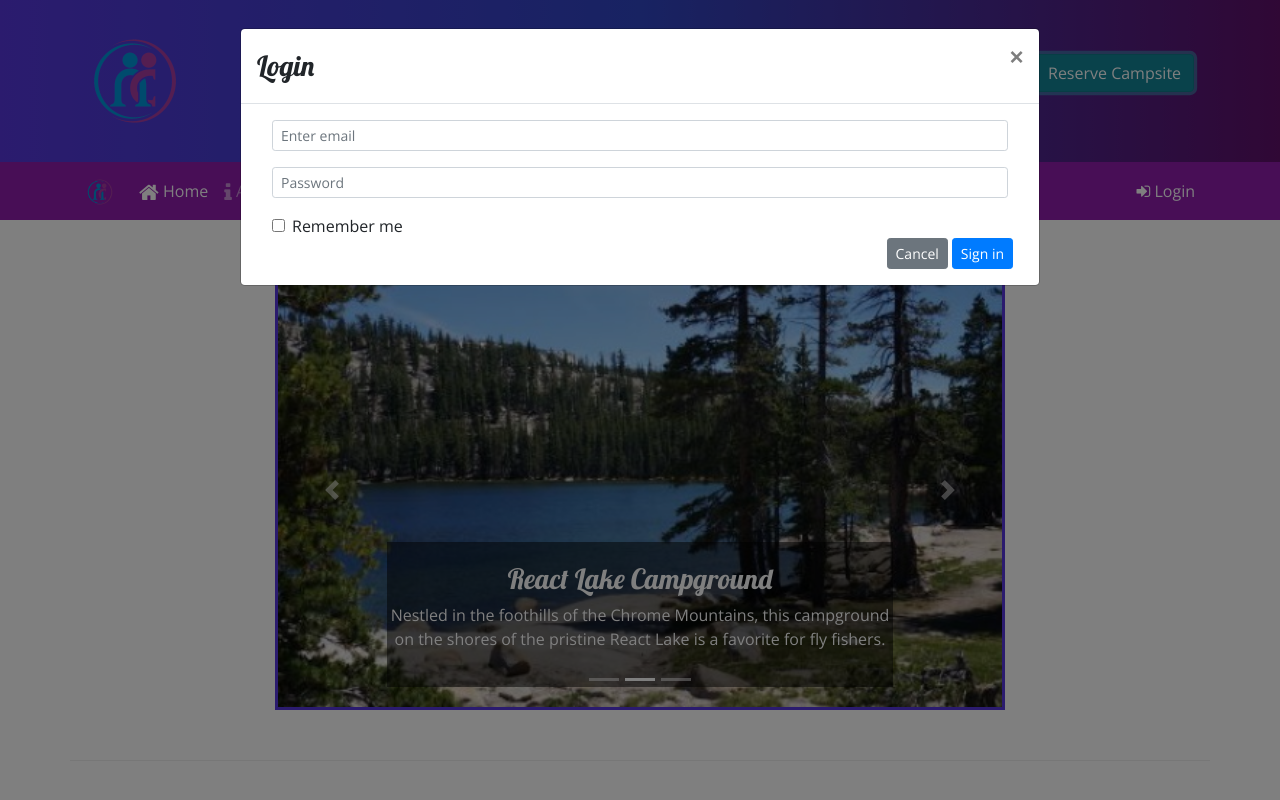
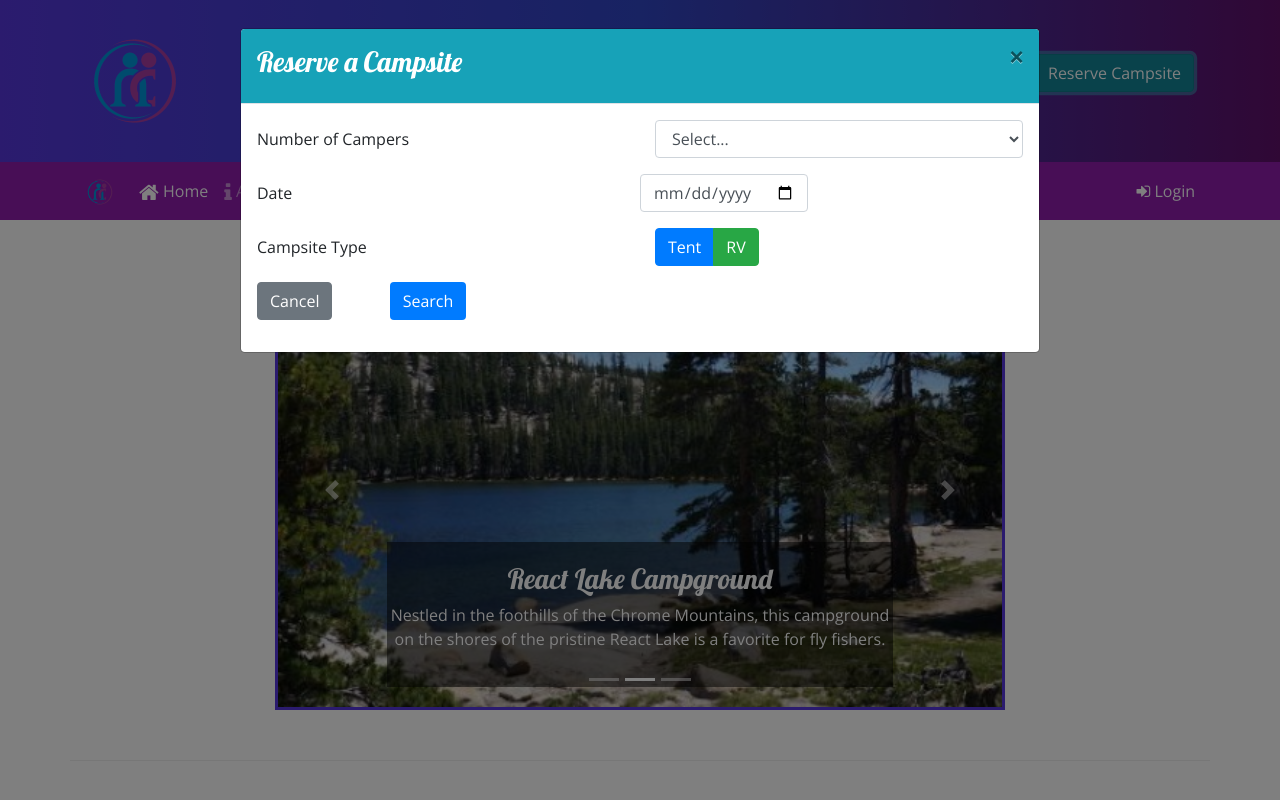
Before and after one commit to andrewshoemaker75/nucampsite, a website: page index.html in a window 1280 px wide. Both pictures are taken after a click on the button "Reserve Campsite". Shown: the top 800 px of the page. Drawn offline with nearby package versions, Linux system fonts and the light colour scheme.

Commit message:
Need to fix alignment on modal

```diff
--- a/index.html
+++ b/index.html
@@ -98,39 +98,71 @@
         </div>
     </div>
 
-    <div id="reserveModal" class="modal fade" role="dialog">
+    <div class="modal fade" id="reserveModal" role="dialog">
         <div class="modal-dialog modal-lg" role="document">
             <div class="modal-content">
-                <div class="modal-header">
-                    <h3 class="modal-title">Login</h3>
+
+                <div class="modal-header bg-info container-fluid">
+                    <h3 class="text-white">Reserve a Campsite</h3>
                     <button type="button" class="close" data-dismiss="modal">&times;</button>
                 </div>
-                <div class="modal-body">
-                    <div class="container-fluid">
-                        <form>
-                            <div class="form-row">
-                                <div class="form-group col-12">
-                                    <label class="sr-only" for="loginEmail">Email address</label>
-                                    <input type="email" class="form-control form-control-sm" id="loginEmail" placeholder="Enter email">
-                                </div>
-                                <div class="form-group col-12">
-                                    <label class="sr-only" for="loginPassword">Password</label>
-                                    <input type="password" class="form-control form-control-sm" id="loginPassword"
-                                    placeholder="Password">
-                                </div>
-                                <div class="col">
-                                    <div class="form-check">
-                                        <input class="form-check-input" type="checkbox">
-                                        <label class="form-check-label"> Remember me</label>
-                                    </div>
-                                </div>
+
+                <div class="modal-body container-fluid">
+                    <form id="reserveForm">
+
+                        <div class="row form-group">
+                            <label for="numCampers" class="col-sm-6 col-form-label">Number of Campers</label>
+                            <div class="col">
+                                <select class="form-control" name="numCampers" id="numCampers">
+                                    <option disabled selected>Select...</option>
+                                    <option>1</option>
+                                    <option>2</option>
+                                    <option>3</option>
+                                    <option>4</option>
+                                    <option>5</option>
+                                    <option>6</option>
+                                </select>
                             </div>
-                            <div class="form-row">
-                                <button type="button" class="btn btn-secondary btn-sm ml-auto" data-dismiss="modal">Cancel</button>
-                                <button type="submit" class="btn btn-primary btn-sm ml-1">Sign in</button>
+                        </div>
+
+                        <div class="row form-group">
+                            <label class="col-sm-6 col-form-label" for="#date">Date</label>
+                            <div class="col-form-group">
+                                <input class="col form-control" type="date" id="date" name="date" placeholder="date">
                             </div>
-                        </form>
-                    </div>
+                        </div>
+
+                        <div class="row form-group">
+                            <label class="col-sm-6 col-form-label">Campsite Type</label>
+                            <div class="col btn-group btn-group-toggle col-sm-2" data-toggle="buttons">
+                                <label class="btn btn-primary active">
+                                    <input
+                                        type="radio"
+                                        name="siteType"
+                                        id="siteTent"
+                                        value="tent"
+                                        autocomplete="off"
+                                    />Tent</label>
+                                <label class="btn btn-success">
+                                    <input
+                                        type="radio"
+                                        name="siteType"
+                                        id="siteRV"
+                                        value="RV"
+                                        autocomplete="off"
+                                    />RV</label>
+                            </div>
+                        </div>
+
+                        <div class="row form-group">
+                            <div class="col-md-4 col-xl-2">
+                                <button type="cancel" class="btn btn-secondary text-white">Cancel</button>
+                            </div>
+                            <div class="col-md-4 col-xl-2">
+                                <button type="submit" class="btn bg-primary text-white">Search</button>
+                            </div>
+                        </div>
+                    </form>
                 </div>
             </div>
         </div>
```
